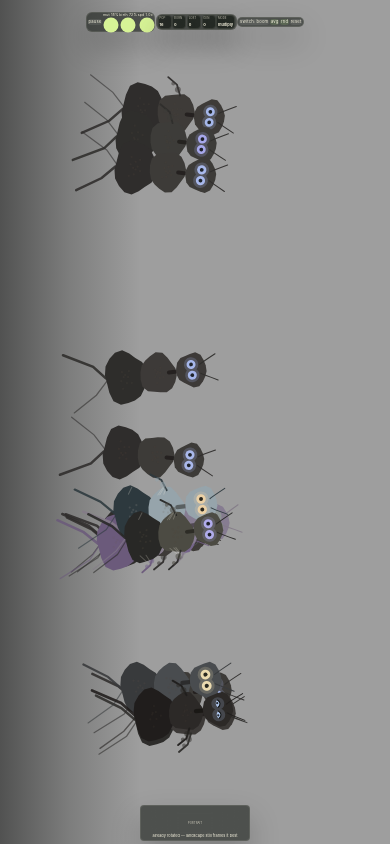
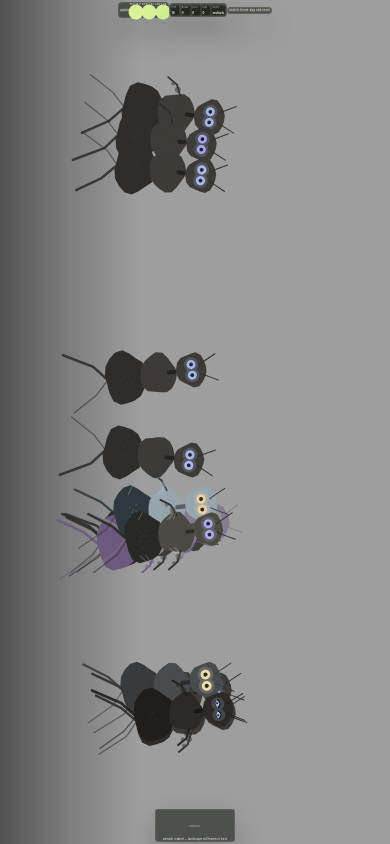
Before and after one commit to ka2le/crevo, a React (Vite) app: page / in a window 390 px wide. Built offline with nearby package versions, Linux system fonts and the light colour scheme.

Commit message:
Shrink landscape phone controls further

```diff
--- a/src/App.css
+++ b/src/App.css
@@ -144,46 +144,47 @@ body,
 
 @media (max-width: 760px) {
   .top-bar {
-    gap: 0.05rem;
-    padding-left: 0.06rem;
-    padding-right: 0.06rem;
+    gap: 0.02rem;
+    padding-left: 0.03rem;
+    padding-right: 0.03rem;
+    padding-top: max(0.14rem, env(safe-area-inset-top));
   }
 
   .control-group {
-    gap: 0.04rem;
-    padding: 0.03rem 0.05rem;
-    border-radius: 6px;
+    gap: 0.02rem;
+    padding: 0.01rem 0.02rem;
+    border-radius: 4px;
   }
 
   .button-control {
-    padding: 0.03rem 0.06rem;
-    font-size: 0.26rem;
+    padding: 0.01rem 0.03rem;
+    font-size: 0.18rem;
   }
 
   .slider-control {
-    font-size: 0.22rem;
-    gap: 0.01rem;
+    font-size: 0.16rem;
+    gap: 0;
   }
 
   .slider-control input {
-    width: clamp(10px, 3vw, 22px);
-    height: 8px;
+    width: clamp(8px, 2vw, 16px);
+    height: 6px;
   }
 
   .stat-pill {
-    min-width: 14px;
-    padding: 0.02rem 0.04rem;
-    border-radius: 4px;
+    min-width: 10px;
+    padding: 0.01rem 0.02rem;
+    border-radius: 3px;
   }
 
   .stat-pill span,
   .portrait-card span {
-    font-size: 0.18rem;
-    letter-spacing: 0.01em;
+    font-size: 0.14rem;
+    letter-spacing: 0;
   }
 
   .stat-pill strong {
-    font-size: 0.24rem;
+    font-size: 0.18rem;
   }
 }
 
@@ -192,18 +193,61 @@ body,
     display: flex;
     inset: auto 0 0 0;
     justify-content: center;
-    padding: 0 0.12rem calc(max(0.12rem, env(safe-area-inset-bottom)) + 0.08rem);
+    padding: 0 0.08rem calc(max(0.08rem, env(safe-area-inset-bottom)) + 0.04rem);
     z-index: 5;
   }
 
   .portrait-card {
-    width: min(36vw, 110px);
-    padding: 0.06rem 0.1rem;
-    border-radius: 4px;
+    width: min(30vw, 80px);
+    padding: 0.03rem 0.06rem;
+    border-radius: 3px;
     text-align: center;
   }
 
   .portrait-card p {
-    font-size: 0.24rem;
+    font-size: 0.18rem;
   }
 }
+
+@media (max-width: 760px) and (orientation: landscape) {
+  .top-bar {
+    gap: 0.015rem;
+    padding-left: 0.02rem;
+    padding-right: 0.02rem;
+    padding-top: max(0.08rem, env(safe-area-inset-top));
+  }
+
+  .control-group {
+    gap: 0.015rem;
+    padding: 0.008rem 0.015rem;
+    border-radius: 3px;
+  }
+
+  .button-control {
+    padding: 0.008rem 0.02rem;
+    font-size: 0.14rem;
+  }
+
+  .slider-control {
+    font-size: 0.13rem;
+  }
+
+  .slider-control input {
+    width: clamp(6px, 1.6vw, 12px);
+    height: 5px;
+  }
+
+  .stat-pill {
+    min-width: 8px;
+    padding: 0.008rem 0.015rem;
+    border-radius: 2px;
+  }
+
+  .stat-pill span {
+    font-size: 0.11rem;
+  }
+
+  .stat-pill strong {
+    font-size: 0.14rem;
+  }
+}
```
Also changed, not shown: 2 other files (tests, documents, lock files or other folders).
